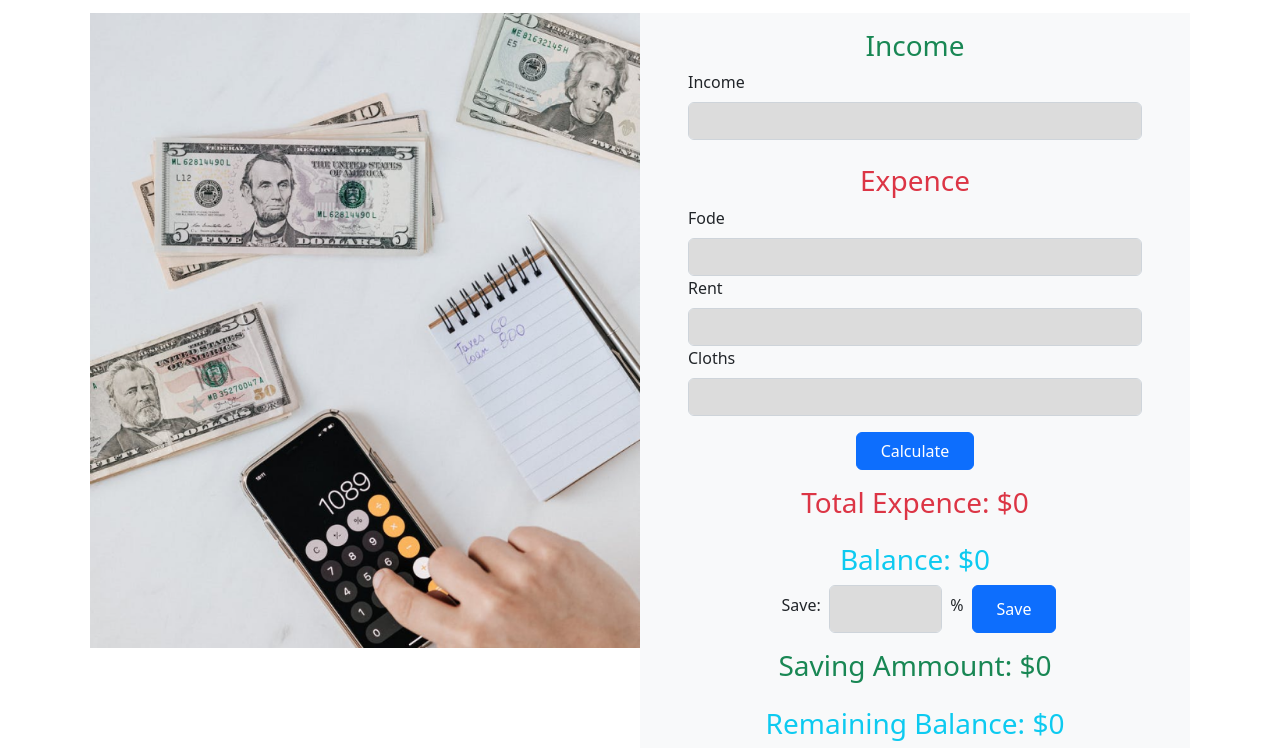
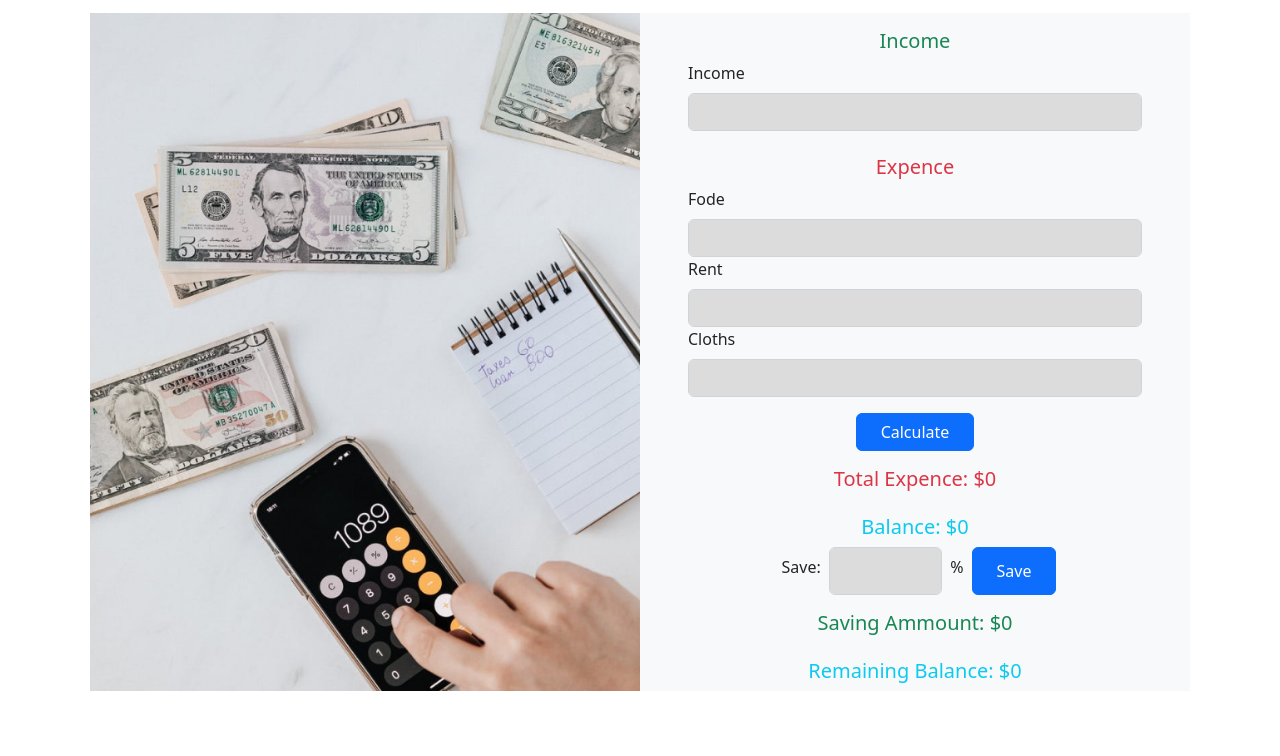
Before and after one commit to absoftlab99/money-marster, a plain HTML site: page index.html in a window 1280 px wide. Shown: the part 93-849 px from the top of the page. After the commit the page ends 800 px from the top, so only its background shows below. Drawn offline with nearby package versions, Linux system fonts and the light colour scheme.

Commit message:
some changes added

```diff
--- a/index.html
+++ b/index.html
@@ -9,6 +9,11 @@
         .bg-dc{
             background-color: #DCDCDC;
         }
+        #leftimg{
+            background-image: url('./image/image.png');
+            background-repeat: no-repeat;
+            background-size: cover;
+        }
     </style>
 </head>
 <body>
@@ -16,17 +21,16 @@
     <div class="container">
         <h1 class="text-info text-center p-5 pb-3 pt-3 fw-bolder display-5">Money Master 💰</h1>
         <div class="row g-0 p-2">
-            <div class="col-6">
-                <img class="img-fluid" src="./image/image.png" alt="">
+            <div class="col-6" id="leftimg">
             </div>
             <div class="col-6 bg-light">
-                <h3 class="text-success text-center pt-3">Income</h3>
+                <h5 class="text-success text-center pt-3">Income</h5>
                 <div class="mb-3 mx-5">
                     <label for="income" class="form-label">Income</label>
                     <input type="text" class="form-control bg-dc" id="income">
                 </div>
 
-                <h3 class="text-danger text-center pt-2">Expence</h3>
+                <h5 class="text-danger text-center pt-2">Expence</h5>
                 <div class="mb-3 mx-5">
                     <label for="fode" class="form-label">Fode</label>
                     <input type="text" class="form-control bg-dc" id="fode">
@@ -38,16 +42,16 @@
                 <div class="d-flex justify-content-center items-align-center">
                     <button title="claculate-btn" class="btn btn-md px-4 btn-primary">Calculate</button>
                 </div>
-                <h3 class="text-danger text-center pt-3">Total Expence: $<span id="totoal-expence">0</span></h3>
-                <h3 class="text-info text-center pt-3">Balance: $<span id="balance">0</span></h3>
+                <h5 class="text-danger text-center pt-3">Total Expence: $<span id="totoal-expence">0</span></h5>
+                <h5 class="text-info text-center pt-3">Balance: $<span id="balance">0</span></h5>
                 <div class="d-flex px-5 justify-content-center">
                     <p class="px-2 pt-2">Save:</p>
                     <input title="save" type ="text" class="form-control w-25 bg-dc">
                     <p class="px-2 pt-2">%</p>
                     <button title="save-btn" class="btn btn-primary px-4">Save</button>
                 </div>
-                <h3 class="text-success text-center pt-3">Saving Ammount: $<span id="saving-ammount">0</span></h3>
-                <h3 class="text-info text-center pt-3">Remaining Balance: $<span id="remaining-balance">0</span></h3>
+                <h5 class="text-success text-center pt-3">Saving Ammount: $<span id="saving-ammount">0</span></h5>
+                <h5 class="text-info text-center pt-3">Remaining Balance: $<span id="remaining-balance">0</span></h5>
             </div>
         </div>
     </div>
```
